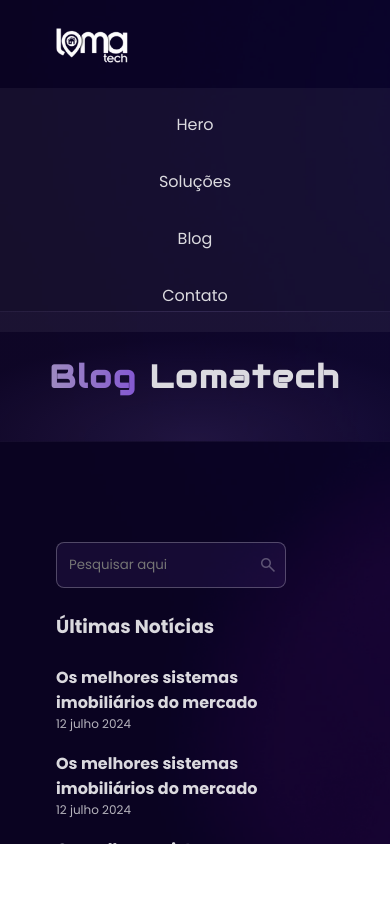
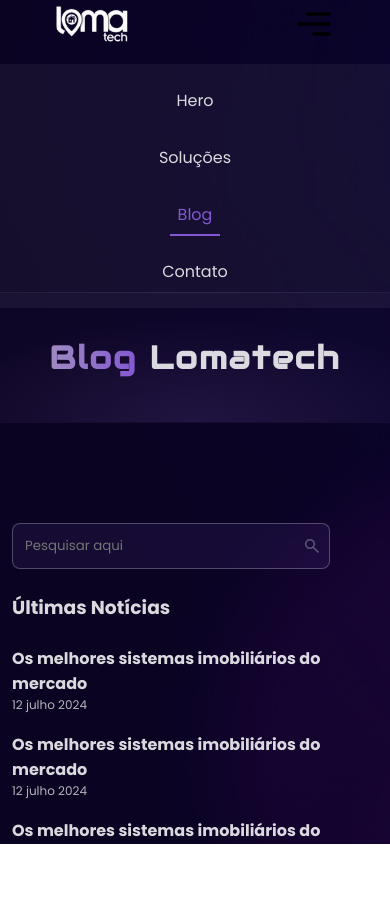
Before and after one commit to giuseppe-mazzeo/loma-tech, a plain HTML site: page blog-atual.html in a window 390 px wide. Shown: the top 908 px of the page. Drawn offline with nearby package versions, Linux system fonts and the light colour scheme.

Commit message:
finalizado

```diff
--- a/blog-atual.html
+++ b/blog-atual.html
@@ -17,10 +17,11 @@
             <ul>
                 <li><a href="index.html">Hero</a></li>
                 <li><a href="solucoes.html">Soluções</a></li>
-                <li><a href="blog.html">Blog</a></li>
+                <li><a href="blog.html" class="atual">Blog</a></li>
                 <li><a href="contato.html">Contato</a></li>
             </ul>
         </nav>
+        <img class="hamburguer" src="media/imgs/menu.png" alt="Menu estilo hamburguer">
     </header>
 
     <main>
--- a/style.css
+++ b/style.css
@@ -1365,5 +1365,11 @@
 }
 
 @media screen and (max-width: 500px) {
+    body {
+        padding: 4px 0;
+    }
 
+    section {
+        padding: 0 12px;
+    }
 }
```
Also changed, not shown: blog.html (+1 -0 lines), contato.html (+1 -0 lines), index.html (+1 -0 lines).
